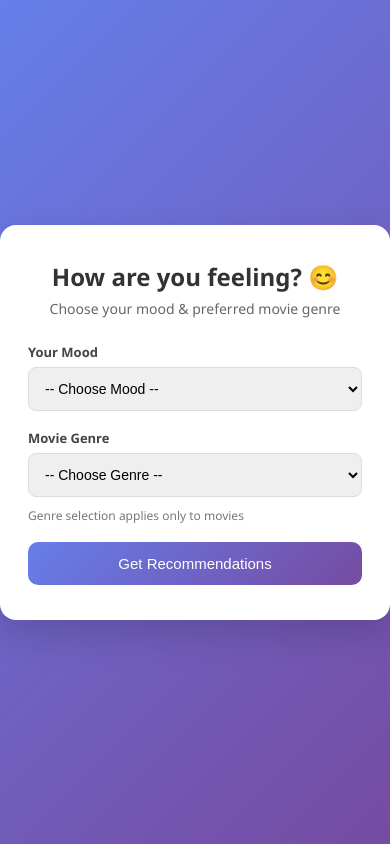
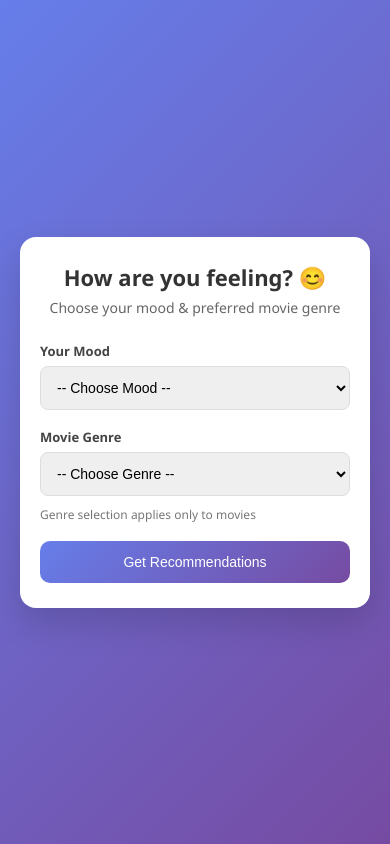
Before and after one commit to Sahilmishra6/MoodStream, a Flask app: page /mood in a window 390 px wide. Run offline with Flask 3, Linux system fonts and the light colour scheme; the visitor is signed in with stand-in values (Sample User, id 1).

Commit message:
Update mood.html

```diff
--- a/templates/mood.html
+++ b/templates/mood.html
@@ -1,16 +1,21 @@
 <!DOCTYPE html>
 <html lang="en">
+
 <head>
     <meta charset="UTF-8">
     <title>Select Mood | Mood System</title>
     <meta name="viewport" content="width=device-width, initial-scale=1.0">
 
     <style>
-        * { box-sizing: border-box; }
+        * {
+            box-sizing: border-box;
+        }
 
         body {
             margin: 0;
             min-height: 100vh;
+            padding: 20px;
+            /* ADD THIS */
             font-family: "Segoe UI", sans-serif;
             display: flex;
             justify-content: center;
@@ -24,7 +29,7 @@
             max-width: 420px;
             padding: 35px 28px;
             border-radius: 16px;
-            box-shadow: 0 15px 35px rgba(0,0,0,.15);
+            box-shadow: 0 15px 35px rgba(0, 0, 0, .15);
             animation: fade .6s ease;
         }
 
@@ -62,7 +67,7 @@
         select:focus {
             outline: none;
             border-color: #667eea;
-            box-shadow: 0 0 0 2px rgba(102,126,234,.2);
+            box-shadow: 0 0 0 2px rgba(102, 126, 234, .2);
         }
 
         .note {
@@ -85,7 +90,7 @@
 
         button:hover {
             transform: translateY(-2px);
-            box-shadow: 0 6px 15px rgba(0,0,0,.2);
+            box-shadow: 0 6px 15px rgba(0, 0, 0, .2);
         }
 
         .message {
@@ -99,8 +104,30 @@
         }
 
         @keyframes fade {
-            from { opacity: 0; transform: scale(.95); }
-            to { opacity: 1; transform: scale(1); }
+            from {
+                opacity: 0;
+                transform: scale(.95);
+            }
+
+            to {
+                opacity: 1;
+                transform: scale(1);
+            }
+        }
+
+        @media (max-width: 480px) {
+            .container {
+                padding: 25px 20px;
+            }
+
+            h2 {
+                font-size: 22px;
+            }
+
+            select,
+            button {
+                font-size: 14px;
+            }
         }
     </style>
 </head>
@@ -157,4 +184,5 @@
     </div>
 
 </body>
+
 </html>
```
Lines whose indentation alone changed are shown as unchanged.
